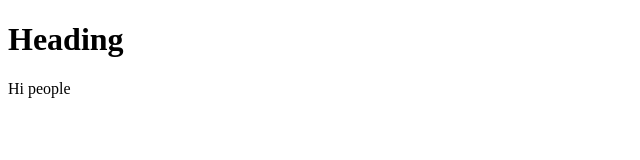
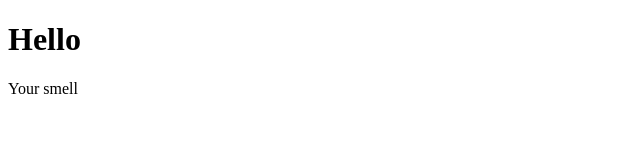
Before and after one commit to Sarala-3/demo-website-vu, a plain HTML site: page index.html in a window 1280 px wide. Shown: the whole page, without its empty margins (0-640 px from the left). Drawn offline with Linux system fonts and the light colour scheme.

Commit message:
change in text

```diff
--- a/index.html
+++ b/index.html
@@ -7,9 +7,9 @@
     <title>Hi</title>
 </head>
 <body>
-    <h1> Heading</h1>
+    <h1>Hello</h1>
     <p>
-        Hi people
+        Your smell
     </p>
 </body>
 </html>
```
